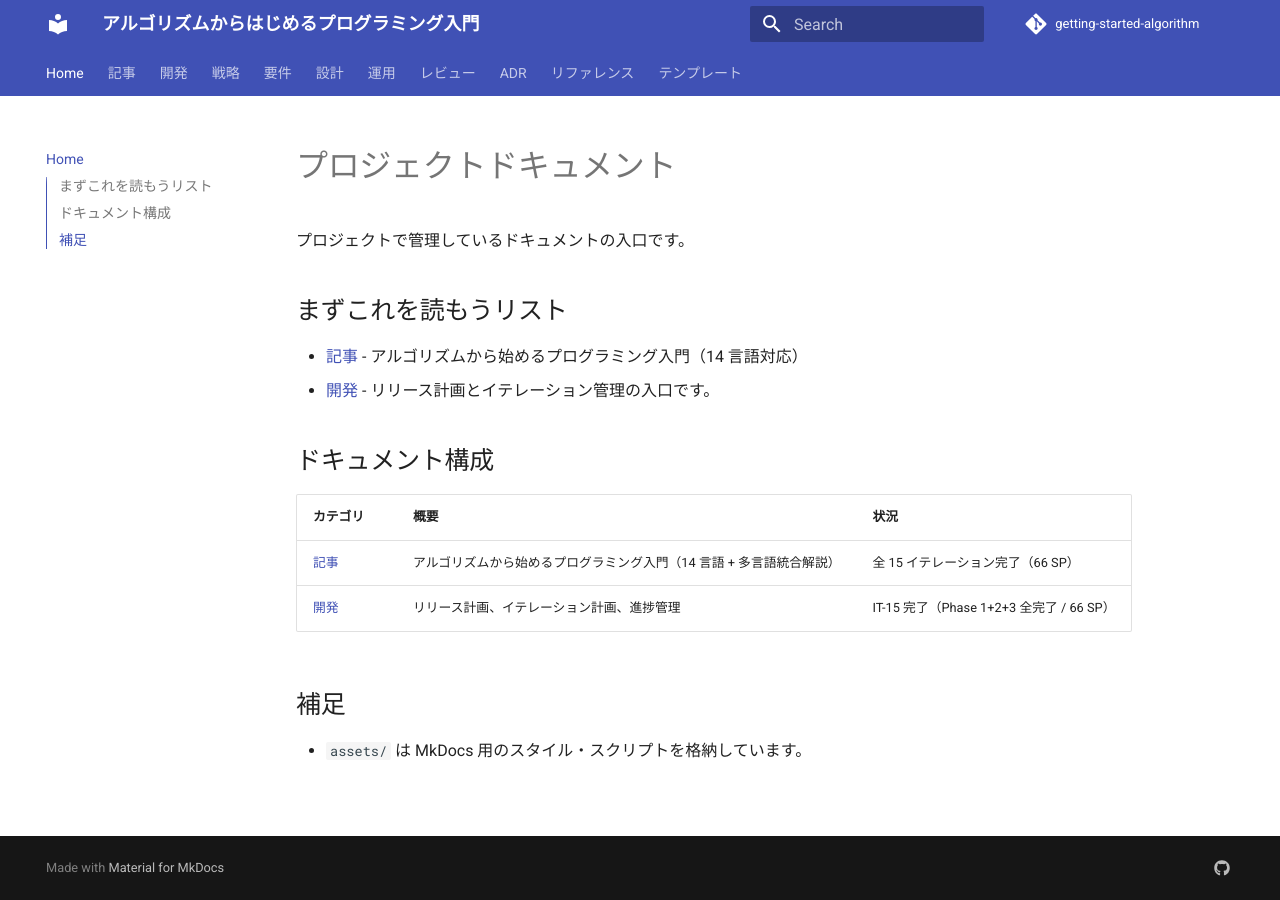
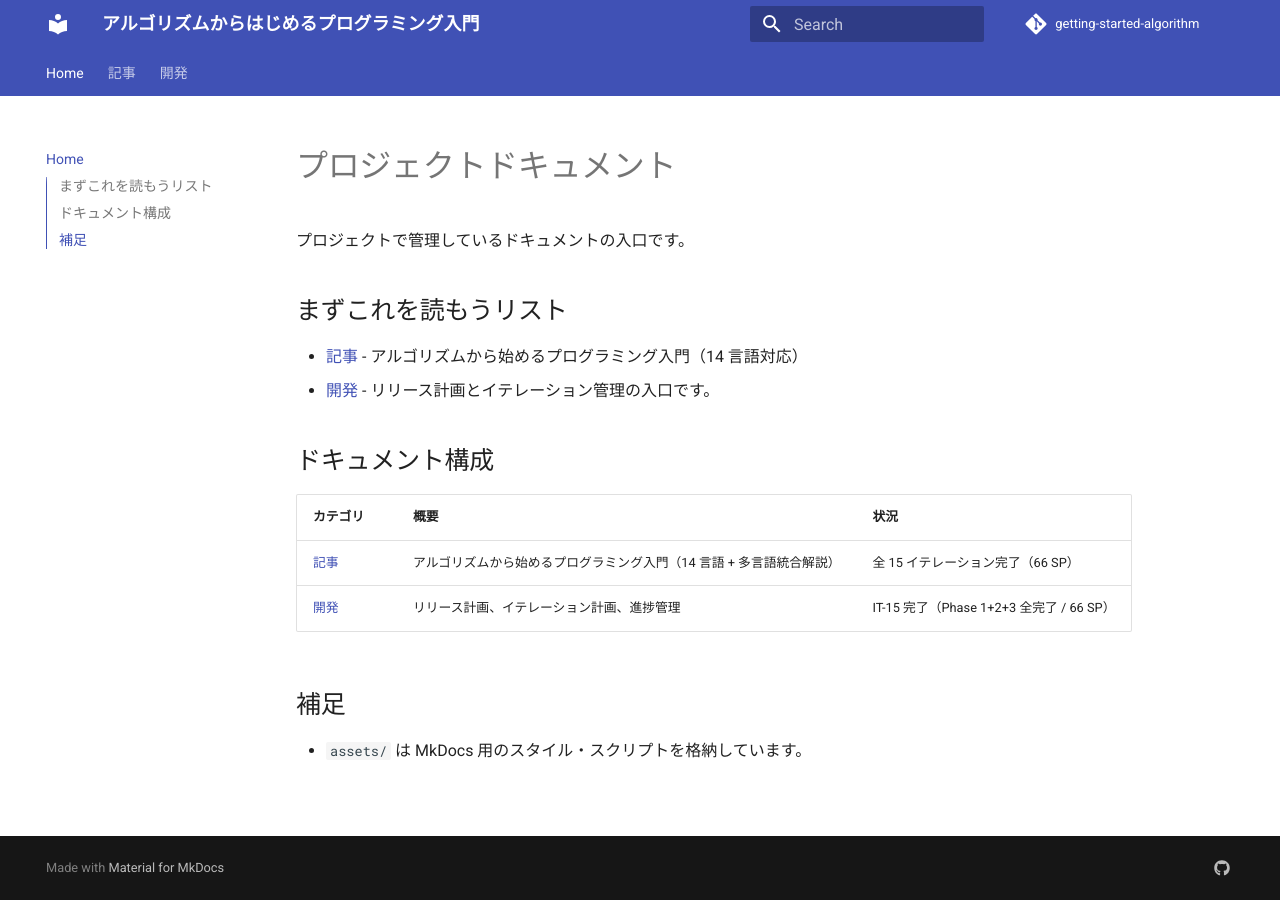
Before and after one commit to k2works/getting-started-algorithm, an MkDocs documentation site: the page built from docs/index.md, in a window 1280 px wide. Built offline with MkDocs 1.6.1 and Material for MkDocs 9.7.7, drawn with Linux system fonts in a browser that asks for light colours; comment, search, counter and statistics services are not loaded; some of the changed lines change nothing that is shown.

Commit message:
docs: mkdocs.yml から未使用のナビゲーションタブを削除する

```diff
--- a/mkdocs.yml
+++ b/mkdocs.yml
@@ -278,67 +278,3 @@ nav:
       - イテレーション 15 ふりかえり: development/retrospective-15.md
       - イテレーション 15 完了報告書: development/iteration_report-15.md
       - Release 0.1.0 完了報告書: development/release_report-0_1_0.md
-  - 戦略:
-      - 概要: strategy/index.md
-  - 要件:
-      - 概要: requirements/index.md
-  - 設計:
-      - 概要: design/index.md
-  - 運用:
-      - 概要: operation/index.md
-  - レビュー:
-      - 概要: review/index.md
-  - ADR:
-      - 概要: adr/index.md
-  - リファレンス:
-      - 概要: reference/index.md
-      - よいソフトウェアとは: reference/よいソフトウェアとは.md
-      - ロジカルシンキング: reference/ロジカルシンキング.md
-      - 開発ガイド: reference/開発ガイド.md
-      - 経営戦略分析ガイド: reference/経営戦略分析ガイド.md
-      - ビジネスアーキテクチャ分析ガイド: reference/ビジネスアーキテクチャ分析ガイド.md
-      - 要件定義ガイド: reference/要件定義ガイド.md
-      - ユースケース作成ガイド: reference/ユースケース作成ガイド.md
-      - アーキテクチャ設計ガイド: reference/アーキテクチャ設計ガイド.md
-      - データモデル設計ガイド: reference/データモデル設計ガイド.md
-      - ドメインモデル設計ガイド: reference/ドメインモデル設計ガイド.md
-      - UI 設計ガイド: reference/UI設計ガイド.md
-      - テスト戦略ガイド: reference/テスト戦略ガイド.md
-      - 非機能要件定義ガイド: reference/非機能要件定義ガイド.md
-      - 運用要件定義ガイド: reference/運用要件定義ガイド.md
-      - インフラ設計ガイド: reference/インフラ設計ガイド.md
-      - コーディングとテストガイド: reference/コーディングとテストガイド.md
-      - エクストリームプログラミング: reference/エクストリームプログラミング.md
-      - リリースガイド: reference/リリースガイド.md
-      - リリース・イテレーション計画ガイド: reference/リリース・イテレーション計画ガイド.md
-      - 環境変数管理ガイド: reference/環境変数管理ガイド.md
-      - 言語別開発ガイド: reference/言語別開発ガイド.md
-      - Java アプリケーション環境構築ガイド: reference/Javaアプリケーション環境構築ガイド.md
-      - TypeScript アプリケーション環境構築ガイド: reference/TypeScriptアプリケーション環境構築ガイド.md
-      - 運用スクリプト作成ガイド: reference/運用スクリプト作成ガイド.md
-      - Codex CLI MCP アプリケーション開発フロー: reference/CodexCLIMCPアプリケーション開発フロー.md
-      - Codex CLI MCP サーバー設定手順: reference/CodexCLIMCPサーバー設定手順.md
-      - SonarQube ローカル環境セットアップ手順書: reference/SonarQubeローカル環境セットアップ手順書.md
-      - Vim 操作マニュアル: reference/Vim操作マニュアル.md
-      - 企業経営論: reference/企業経営論.md
-      - 運営管理: reference/運営管理.md
-  - テンプレート:
-      - 概要: template/index.md
-      - まずこれを読もうリスト: template/まずこれを読もうリスト.md
-      - ビジネスアーキテクチャ: template/ビジネスアーキテクチャ.md
-      - 要件定義: template/要件定義.md
-      - 完全形式のユースケース: template/完全形式のユースケース.md
-      - 設計: template/設計.md
-      - ADR: template/ADR.md
-      - インセプションデッキ: template/インセプションデッキ.md
-      - イテレーション計画: template/イテレーション計画.md
-      - イテレーション完了報告書: template/イテレーション完了報告書.md
-      - リリース計画: template/リリース計画.md
-      - リリース完了報告書: template/リリース完了報告書.md
-      - アプリケーション開発環境セットアップ手順書: template/アプリケーション開発環境セットアップ手順書.md
-      - 開発環境セットアップ手順書: template/開発環境セットアップ手順書.md
-      - AWS ステージング環境セットアップ手順書: template/AWSステージング環境セットアップ手順書.md
-      - AWS プロダクション環境セットアップ手順書: template/AWSプロダクション環境セットアップ手順書.md
-      - 企業分析: template/企業分析.md
-      - 事例分析: template/事例分析.md
-      - README: template/README.md
```
